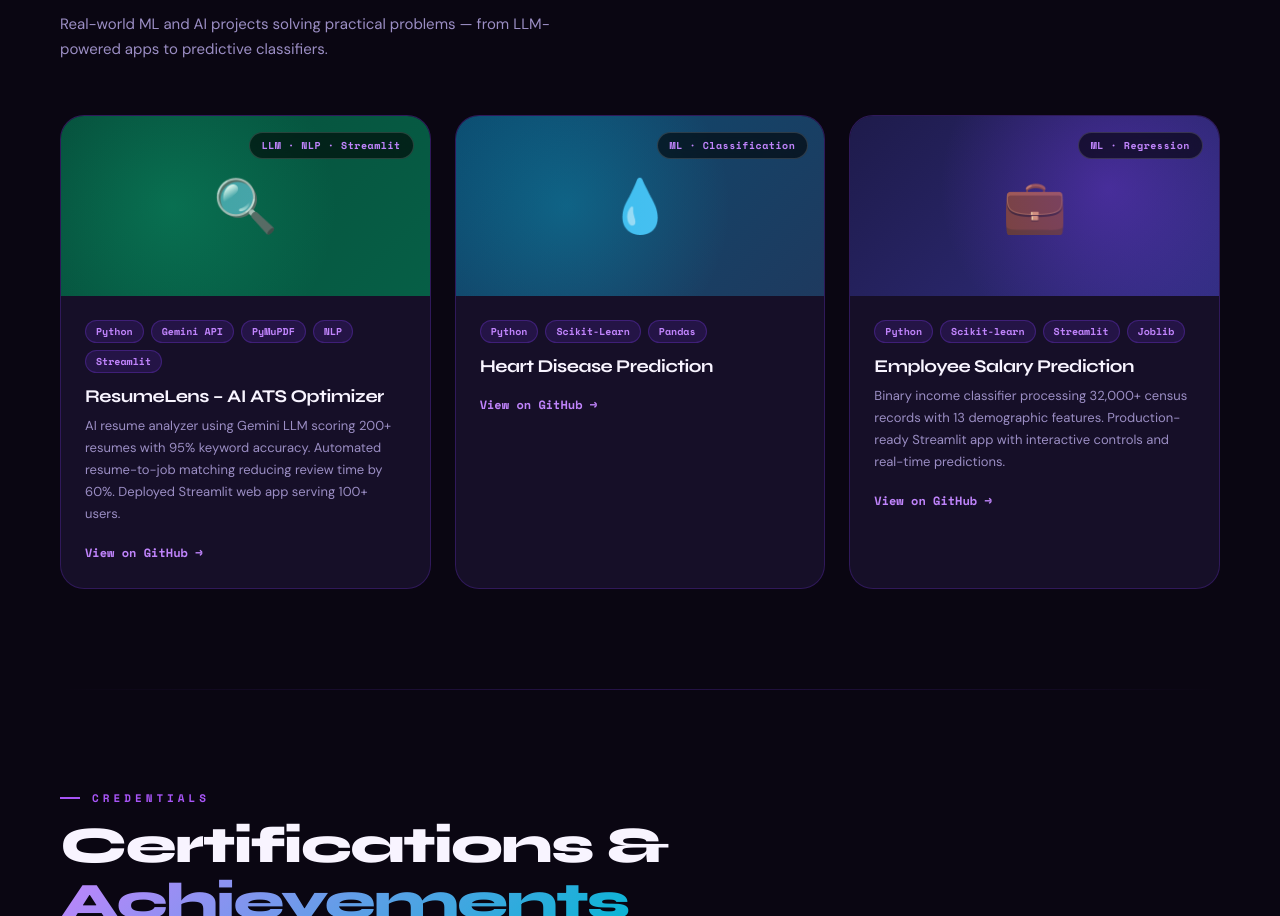
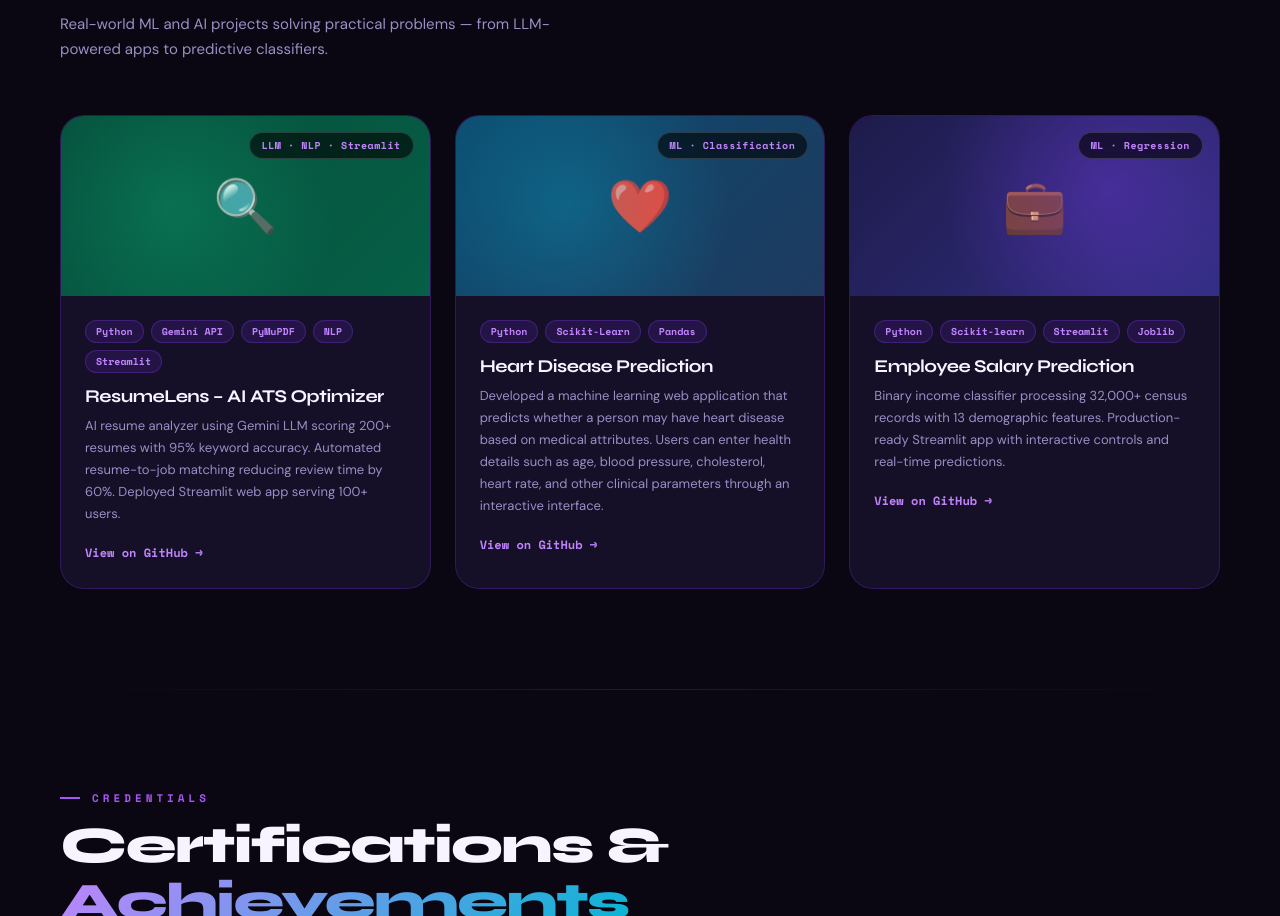
Before and after one commit to Yakaanil2006/Portfolio, a plain HTML site: page index.html in a window 1280 px wide. Shown: the part 3084-4000 px from the top of the page. Drawn offline with nearby package versions, Linux system fonts and the light colour scheme; animation ran at ten frames a second.

Commit message:
Update index.html

```diff
--- a/index.html
+++ b/index.html
@@ -570,13 +570,13 @@
     </div>
     <div class="project-card proj-2 reveal delay-r2">
       <div class="project-thumb">
-        <div class="project-thumb-inner">💧</div>
+        <div class="project-thumb-inner">❤️</div>
         <div class="project-badge">ML · Classification</div>
       </div>
       <div class="project-body">
         <div class="project-tags"><span class="tag-pill">Python</span><span class="tag-pill">Scikit-Learn</span><span class="tag-pill">Pandas</span></div>
         <div class="project-title">Heart Disease Prediction</div>
-        <div class="project-desc"></div>
+        <div class="project-desc">Developed a machine learning web application that predicts whether a person may have heart disease based on medical attributes. Users can enter health details such as age, blood pressure, cholesterol, heart rate, and other clinical parameters through an interactive interface.</div>
         <a href="https://github.com/Yakaanil2006" target="_blank" class="project-link">View on GitHub →</a>
       </div>
     </div>
```
